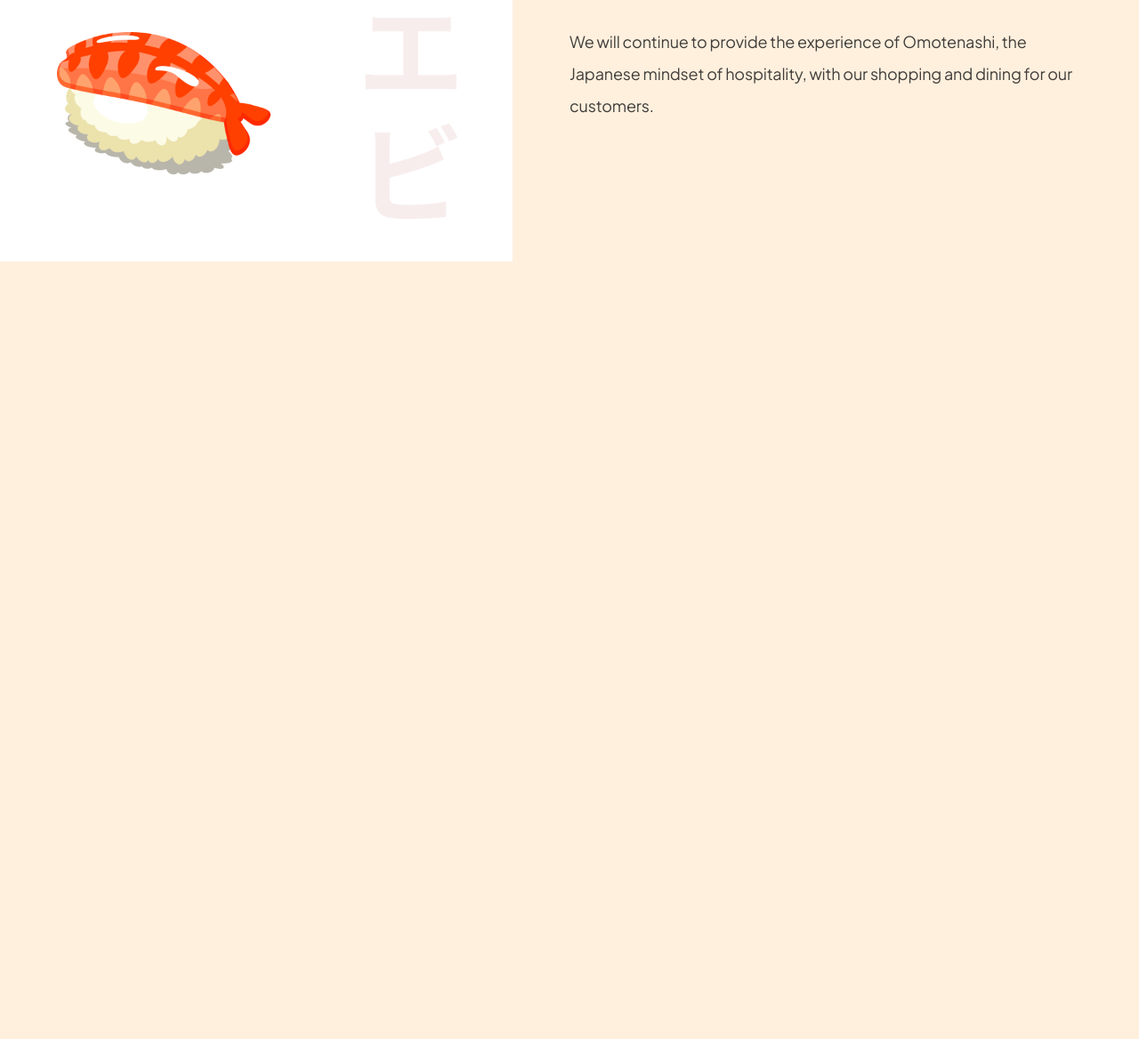
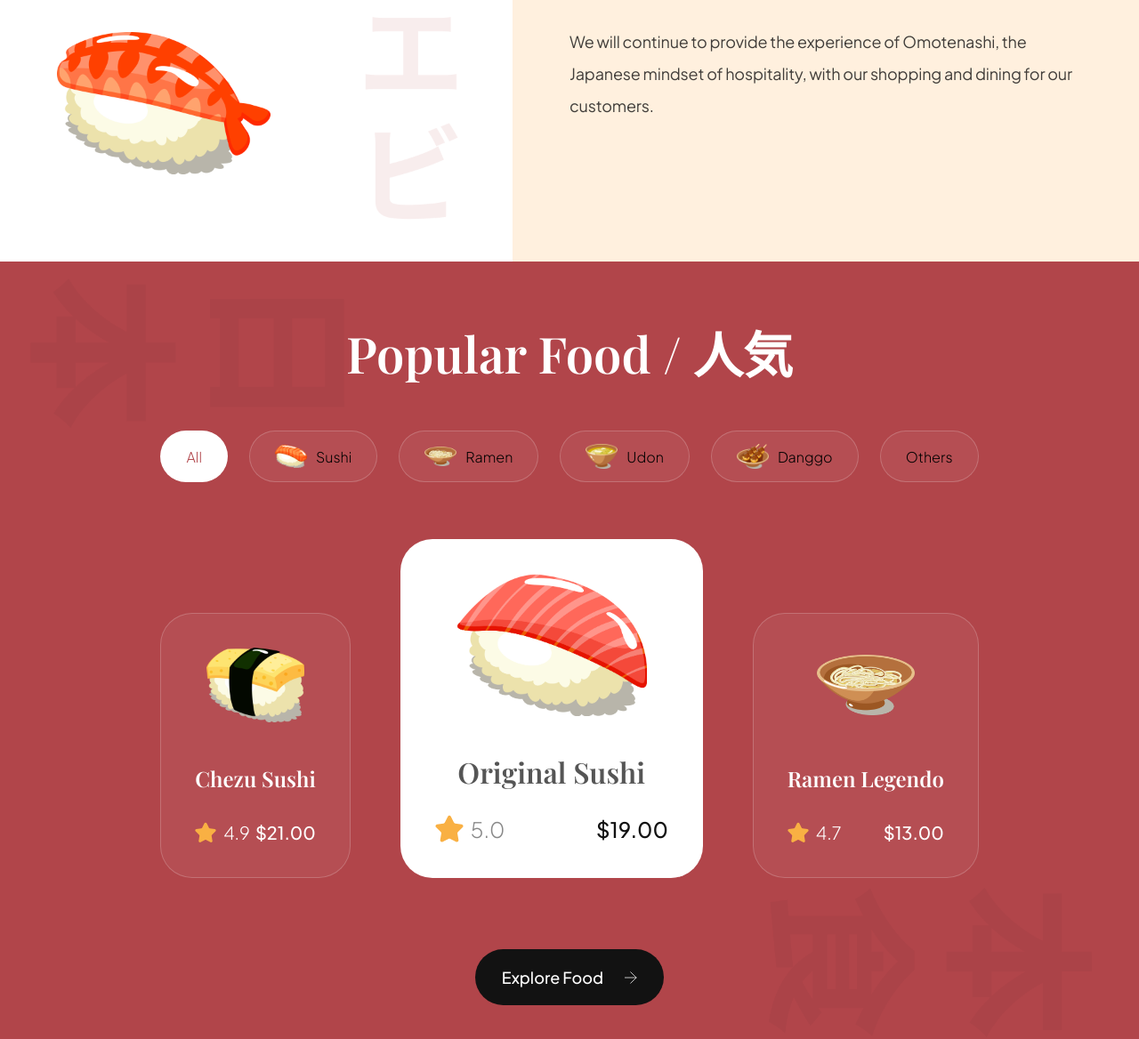
Before and after one commit to Emperor-Grey/Sushiman-by-JSM, a website built with Vite: page index.html in a window 1280 px wide. Shown: the part 1224-2392 px from the top of the page at 89% size. Before the commit the page ends 1518 px from the top, so only its background shows below. Built offline with nearby package versions, Linux system fonts and the light colour scheme.

Commit message:
Completed the Popular Foods Section(With Catalogue

```diff
--- a/css/sections/popular.css
+++ b/css/sections/popular.css
@@ -0,0 +1,195 @@
+.popular-foods {
+  padding: 64px;
+
+  display: flex;
+  flex-direction: column;
+  background-color: var(--primary-color);
+  background-image: url(../../assets/popular_bg.png);
+  background-position: center;
+  background-repeat: no-repeat;
+  background-size: contain;
+  overflow: hidden;
+}
+
+.popular-foods__title {
+  font-size: 56px;
+  font-family: var(--playfair-display);
+  font-weight: 600;
+  line-height: 78px;
+  color: #fff;
+  text-align: center;
+}
+
+.popular-foods__filters {
+  margin-top: 48px;
+  max-width: 100%;
+  overflow-x: auto;
+
+  display: flex;
+  justify-content: center;
+  gap: 24px;
+}
+
+.popular-foods__filter-btn {
+  padding: 10px 28px;
+  display: flex;
+  flex-direction: row;
+  align-items: center;
+  gap: 10px;
+  background: rgba(255, 255, 255, 0.05);
+  border: 1px solid rgba(255, 255, 255, 0.2);
+  border-radius: 46px;
+  -webkit-border-radius: 46px;
+  -moz-border-radius: 46px;
+  -ms-border-radius: 46px;
+  -o-border-radius: 46px;
+
+  font-size: 16px;
+  font-weight: 300;
+  line-height: 25px;
+  font-family: var(--plus-jakarta-sans);
+  cursor: pointer;
+}
+
+.popular-foods__filter-btn img {
+  width: 36px;
+  height: 36px;
+  object-fit: contain;
+}
+
+.popular-foods__filter-btn.active {
+  background: #fff;
+  color: var(--primary-color);
+}
+
+.popular-foods__filter-btn:hover {
+  background: #fff;
+  color: var(--primary-color);
+}
+
+.popular-foods__catalogue {
+  margin-top: 64px;
+  display: flex;
+  justify-content: center;
+  align-items: flex-end;
+  flex-wrap: wrap;
+  gap: 56px;
+}
+
+.popular-foods__button {
+  width: fit-content;
+  padding: 20px 30px;
+  margin: 80px auto 0;
+  font-weight: 500;
+  font-size: 18px;
+  line-height: 23px;
+  font-family: var(--plus-jakarta-sans);
+  color: #fff;
+  border: none;
+  outline: none;
+  background: var(--secondary-color);
+  border-radius: 64px;
+  -webkit-border-radius: 64px;
+  -moz-border-radius: 64px;
+  -ms-border-radius: 64px;
+  -o-border-radius: 64px;
+  cursor: pointer;
+}
+
+.popular-foods__button img {
+  width: 14px;
+  height: 14px;
+  object-fit: contain;
+  margin-left: 21px;
+}
+
+.popular-foods__card {
+  padding: 38px;
+  min-width: 60px;
+  height: fit-content;
+  display: flex;
+  align-items: center;
+  flex-direction: column;
+  border-radius: 36px;
+  -webkit-border-radius: 36px;
+  -moz-border-radius: 36px;
+  -ms-border-radius: 36px;
+  -o-border-radius: 36px;
+
+  background: rgba(255, 255, 255, 0.05);
+  border: 1px solid rgba(255, 255, 255, 0.2);
+}
+
+.popular-foods__card-image {
+  width: 110px;
+  height: 84px;
+  object-fit: contain;
+}
+
+.popular-foods__card-title {
+  margin-top: 47px;
+  font-weight: 600;
+  font-size: 24px;
+  line-height: 32px;
+  font-family: var(--playfair-display);
+  color: #fff;
+  text-align: center;
+}
+
+.popular-foods__card-details {
+  width: 100%;
+  margin-top: 32px;
+}
+
+.popular-foods__card-rating {
+  display: flex;
+  align-items: center;
+  gap: 8px;
+}
+
+.popular-foods__card-rating img {
+  width: 24px;
+  height: 24px;
+  object-fit: contain;
+}
+.popular-foods__card-rating p {
+  font-size: 20px;
+  font-weight: 300;
+  font-family: var(--plus-jakarta-sans);
+  color: #fff;
+}
+
+.popular-foods__card-price {
+  font-size: 20px;
+  font-weight: 500;
+  font-family: var(--plus-jakarta-sans);
+  color: #fff;
+}
+
+.popular-foods__card.active-card {
+  background: #fff;
+  min-width: 340px;
+}
+.popular-foods__card.active-card .popular-foods__card-image {
+  width: 214px;
+  height: 160px;
+}
+
+.popular-foods__card.active-card .popular-foods__card-title {
+  color: var(--black-500);
+  font-size: 32px;
+}
+
+.popular-foods__card.active-card .popular-foods__card-rating img {
+  width: 32px;
+  height: 32px;
+}
+.popular-foods__card.active-card .popular-foods__card-rating p {
+  font-size: 24px;
+  color: var(--gray-100);
+}
+
+.popular-foods__card.active-card .popular-foods__card-price {
+  font-size: 24px;
+  color: var(--secondary-color);
+}
--- a/css/style.css
+++ b/css/style.css
@@ -5,10 +5,10 @@
 @import url('/css/sections/header.css');
 @import url('/css/sections/hero.css');
 @import url('sections/about.css');
-/* @import url('sections/popular.css');
-@import url('sections/trending.css');
-@import url('sections/subscribe.css');
-@import url('sections/footer.css'); */
+@import url('sections/popular.css');
+/* @import url('sections/trending.css'); */
+/* @import url('sections/subscribe.css'); */
+/* @import url('sections/footer.css'); */
 
 /* CSS variables for reusablity across all files (including above imported) */
 :root {
--- a/index.html
+++ b/index.html
@@ -117,6 +117,90 @@
       </div>
     </section>
 
+    <!-- Popular Foods Section  -->
+    <section class="popular-foods" id="menu">
+      <h2 class="popular-foods__title">Popular Food / 人気</h2>
+
+      <div class="popular-foods__filters sushi__hide-scrollbar">
+        <button class="popular-foods__filter-btn active">All</button>
+        <button class="popular-foods__filter-btn">
+          <img src="./assets/sushi-9.png" alt="Sushi" />
+          Sushi
+        </button>
+        <button class="popular-foods__filter-btn">
+          <img src="./assets/sushi-8.png" alt="Sushi" />
+          Ramen
+        </button>
+        <button class="popular-foods__filter-btn">
+          <img src="./assets/sushi-7.png" alt="Sushi" />
+          Udon
+        </button>
+        <button class="popular-foods__filter-btn">
+          <img src="./assets/sushi-6.png" alt="Sushi" />
+          Danggo
+        </button>
+        <button class="popular-foods__filter-btn">Others</button>
+      </div>
+
+      <div class="popular-foods__catalogue">
+        <!-- JavaScript  -->
+        <article class="popular-foods__card">
+          <img
+            class="popular-foods__card-image"
+            src="./assets/sushi-12.png"
+            alt="Sushi Image"
+          />
+          <h4 class="popular-foods__card-title">Chezu Sushi</h4>
+          <div class="popular-foods__card-details flex-between">
+            <div class="popular-foods__card-rating">
+              <img src="./assets/star.svg" alt="Star Icon" />
+              <p>4.9</p>
+            </div>
+
+            <p class="popular-foods__card-price">$21.00</p>
+          </div>
+        </article>
+        <article class="popular-foods__card active-card">
+          <img
+            class="popular-foods__card-image"
+            src="./assets/sushi-11.png"
+            alt="Sushi Image"
+          />
+          <h4 class="popular-foods__card-title">Original Sushi</h4>
+          <div class="popular-foods__card-details flex-between">
+            <div class="popular-foods__card-rating">
+              <img src="./assets/star.svg" alt="Star Icon" />
+              <p>5.0</p>
+            </div>
+
+            <p class="popular-foods__card-price">$19.00</p>
+          </div>
+        </article>
+        <article class="popular-foods__card">
+          <img
+            class="popular-foods__card-image"
+            src="./assets/sushi-10.png"
+            alt="Sushi Image"
+          />
+          <h4 class="popular-foods__card-title">Ramen Legendo</h4>
+
+          <div class="popular-foods__card-details flex-between">
+            <div class="popular-foods__card-rating">
+              <img src="./assets/star.svg" alt="Star Icon" />
+              <p>4.7</p>
+            </div>
+
+            <p class="popular-foods__card-price">$13.00</p>
+          </div>
+        </article>
+      </div>
+
+      <button class="popular-foods__button">
+        Explore Food
+        <img src="./assets/arrow-right.svg" alt="Arrow Right" />
+      </button>
+    </section>
+
     <script src="./js/script.js" type="module"></script>
   </body>
 </html>
```
